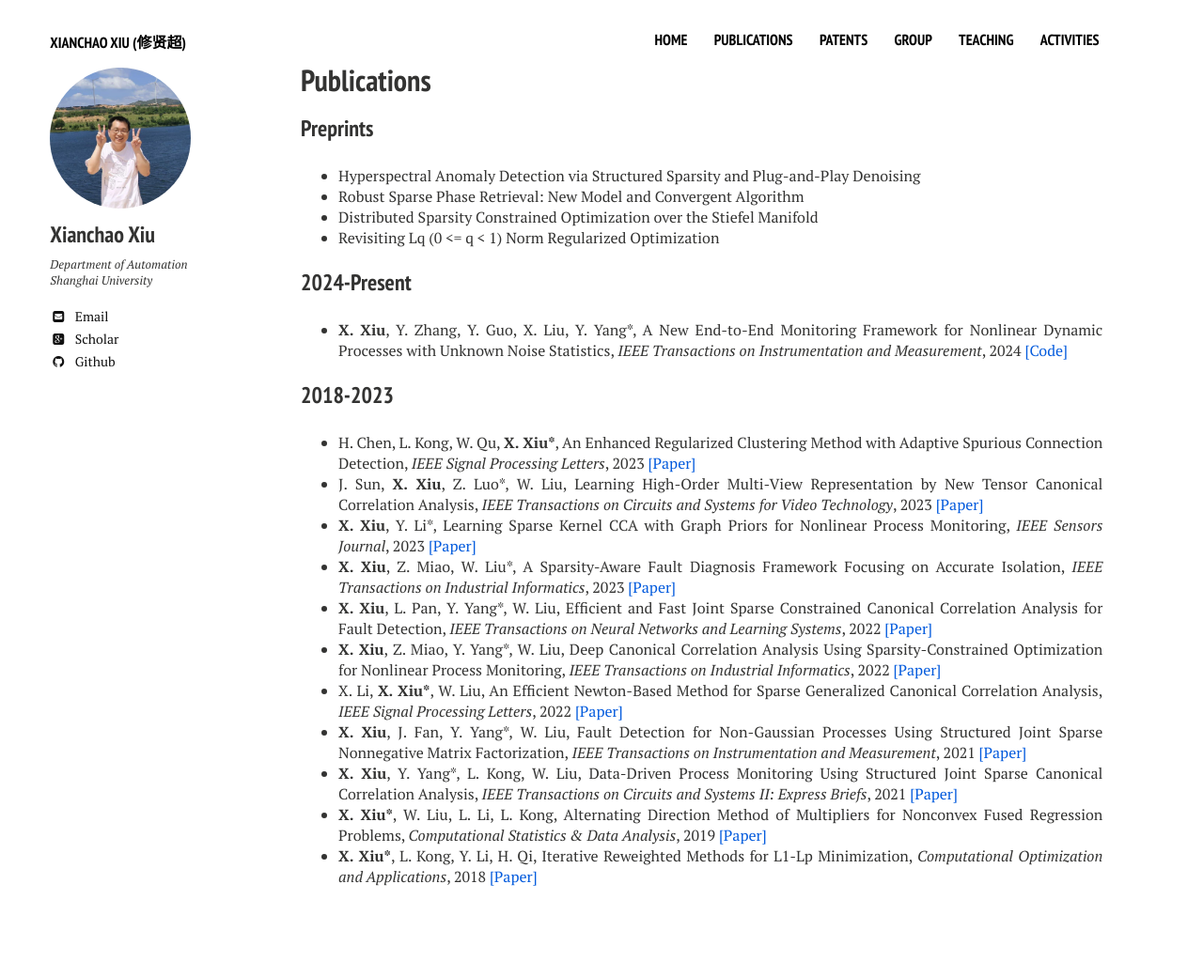
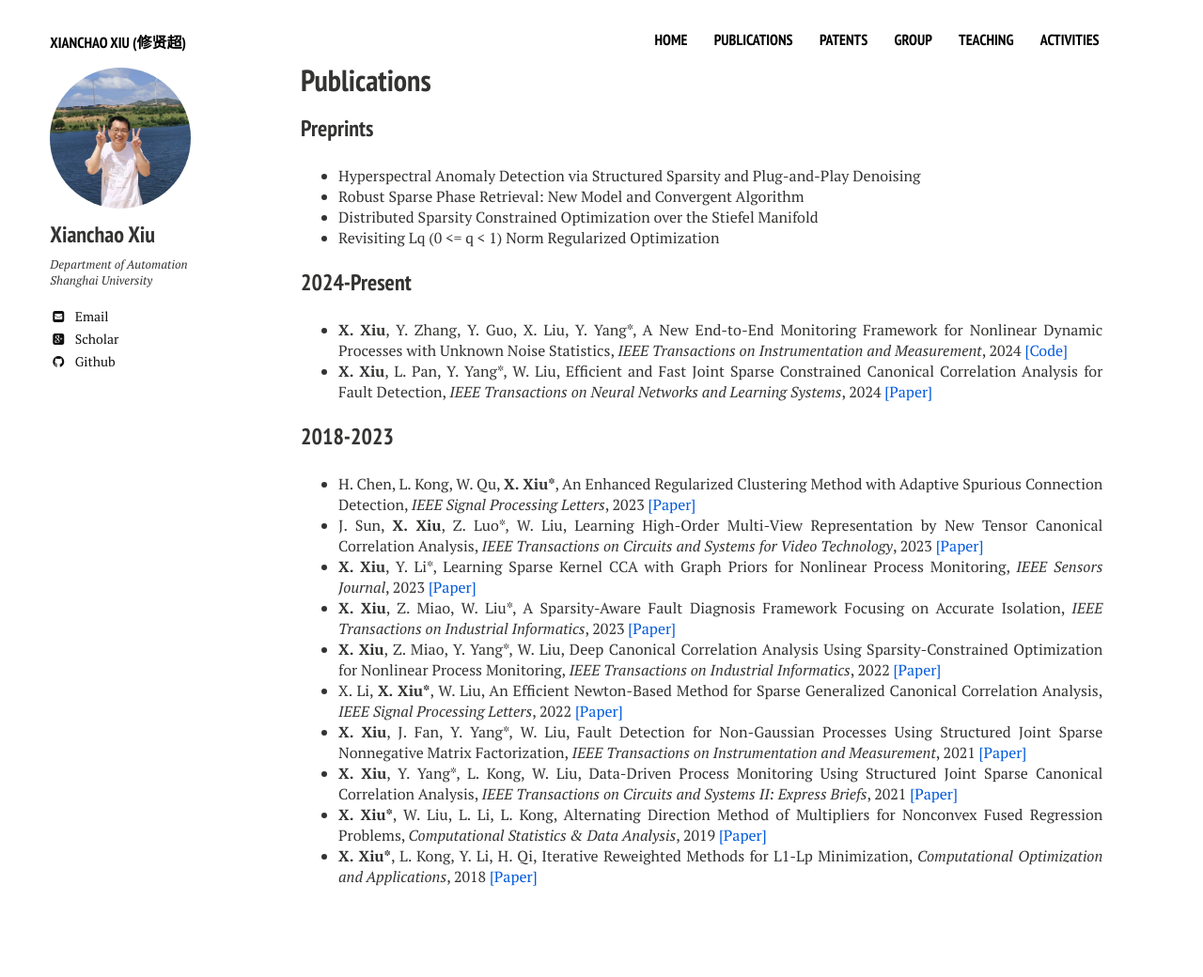
Before and after one commit to xianchaoxiu/xianchaoxiu.github.io, a Jekyll site: the page built from publications/index.md, in a window 1280 px wide. Shown: the whole page at 94% size. Built offline with Jekyll 4.4.1, drawn with Linux system fonts in a browser that asks for light colours; nearby versions of some CDN libraries.

Commit message:
Update index.md

```diff
--- a/publications/index.md
+++ b/publications/index.md
@@ -15,14 +15,13 @@ share: false
 
 ### 2024-Present
 * <b>X. Xiu</b>, Y. Zhang, Y. Guo, X. Liu, Y. Yang*, A New End-to-End Monitoring Framework for Nonlinear Dynamic Processes with Unknown Noise Statistics, <i>IEEE Transactions on Instrumentation and Measurement</i>, 2024 <a href="https://github.com/xianchaoxiu/IEEE_TIM_DRNN" class="textlink" target="_blank">[Code]</a> <br>
-
+* <b>X. Xiu</b>, L. Pan, Y. Yang*, W. Liu, Efficient and Fast Joint Sparse Constrained Canonical Correlation Analysis for Fault Detection, <i>IEEE Transactions on Neural Networks and Learning Systems</i>, 2024 <a href="https://ieeexplore.ieee.org/document/9887978" class="textlink" target="_blank">[Paper]</a> <br>
 
 ### 2018-2023
 * H. Chen, L. Kong, W. Qu, <b>X. Xiu*</b>, An Enhanced Regularized Clustering Method with Adaptive Spurious Connection Detection, <i>IEEE Signal Processing Letters</i>, 2023 <a href="https://ieeexplore.ieee.org/document/10252040" class="textlink" target="_blank">[Paper]</a> <br>
 * J. Sun, <b>X. Xiu</b>, Z. Luo*, W. Liu, Learning High-Order Multi-View Representation by New Tensor Canonical Correlation Analysis, <i>IEEE Transactions on Circuits and Systems for Video Technology</i>, 2023 <a href="https://ieeexplore.ieee.org/document/10091146" class="textlink" target="_blank">[Paper]</a> <br>
 * <b>X. Xiu</b>, Y. Li*, Learning Sparse Kernel CCA with Graph Priors for Nonlinear Process Monitoring, <i>IEEE Sensors Journal</i>, 2023 <a href="https://ieeexplore.ieee.org/document/10050438" class="textlink" target="_blank">[Paper]</a> <br>
 * <b>X. Xiu</b>, Z. Miao, W. Liu*, A Sparsity-Aware Fault Diagnosis Framework Focusing on Accurate Isolation, <i>IEEE Transactions on Industrial Informatics</i>, 2023 <a href="https://ieeexplore.ieee.org/document/9788040" class="textlink" target="_blank">[Paper]</a> <br>
-* <b>X. Xiu</b>, L. Pan, Y. Yang*, W. Liu, Efficient and Fast Joint Sparse Constrained Canonical Correlation Analysis for Fault Detection, <i>IEEE Transactions on Neural Networks and Learning Systems</i>, 2022 <a href="https://ieeexplore.ieee.org/document/9887978" class="textlink" target="_blank">[Paper]</a> <br>
 * <b>X. Xiu</b>, Z. Miao, Y. Yang*, W. Liu, Deep Canonical Correlation Analysis Using Sparsity-Constrained Optimization for Nonlinear Process Monitoring, <i>IEEE Transactions on Industrial Informatics</i>, 2022 <a href="https://ieeexplore.ieee.org/document/9583864" class="textlink" target="_blank">[Paper]</a> <br>
 * X. Li, <b>X. Xiu*</b>, W. Liu, An Efficient Newton-Based Method for Sparse Generalized Canonical Correlation Analysis, <i>IEEE Signal Processing Letters</i>, 2022 <a href="https://ieeexplore.ieee.org/document/9619966" class="textlink" target="_blank">[Paper]</a> <br>
 * <b>X. Xiu</b>, J. Fan, Y. Yang*, W. Liu, Fault Detection for Non-Gaussian Processes Using Structured Joint Sparse Nonnegative Matrix Factorization, <i>IEEE Transactions on Instrumentation and Measurement</i>, 2021 <a href="https://ieeexplore.ieee.org/document/9381237" class="textlink" target="_blank">[Paper]</a> <br>
```
